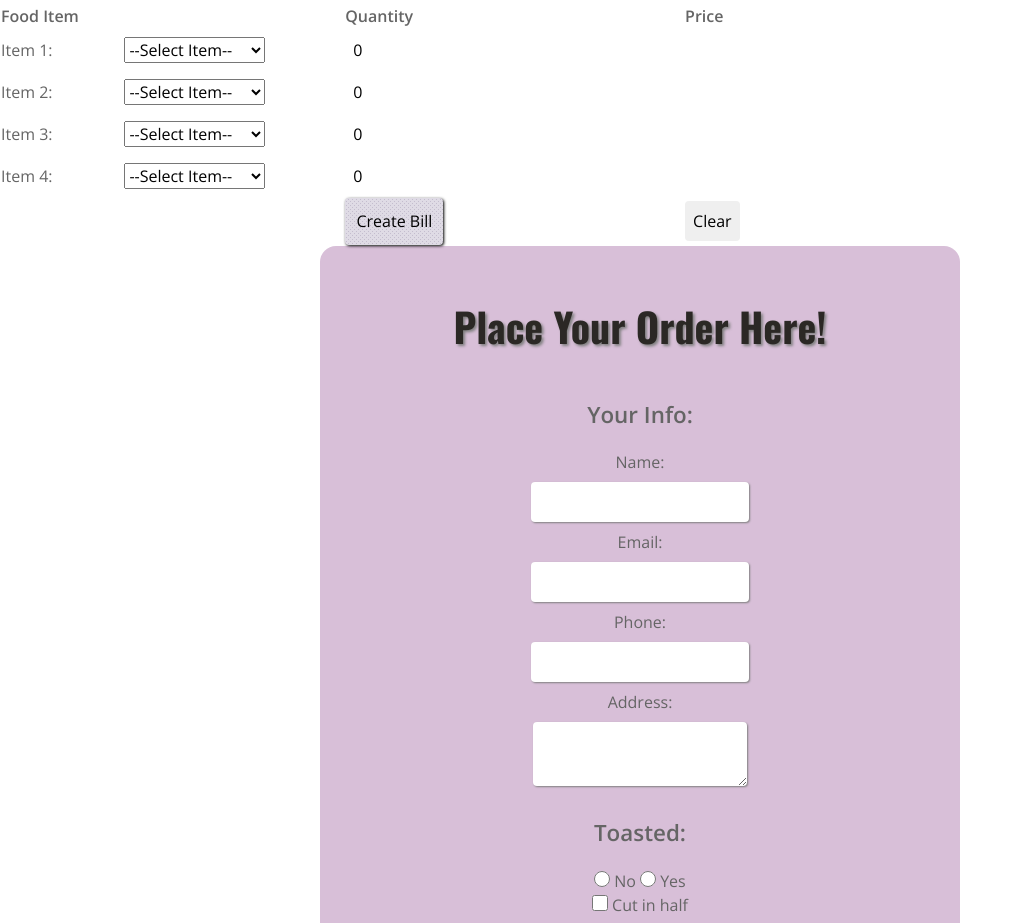
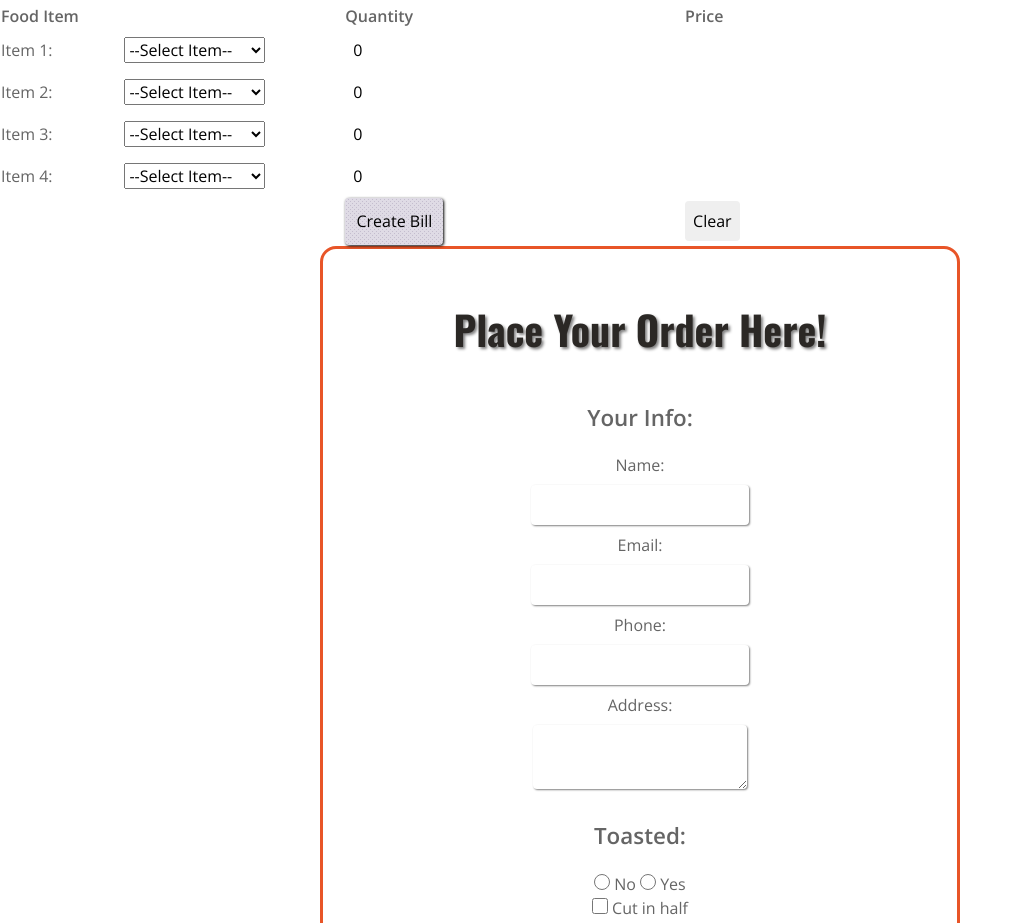
Before and after one commit to qtleeq/team-spirit, a plain HTML site: page menu.html in a window 1280 px wide. Shown: the part 499-1422 px from the top of the page, without its empty margins (0-1021 px from the left). Drawn offline with nearby package versions, Linux system fonts and the light colour scheme.

Commit message:
changing form
changing color on form

```diff
--- a/css/style.css
+++ b/css/style.css
@@ -356,9 +356,10 @@ h6,
 }
 
 .sandwich-form {
+  border: 3px solid rgb(232,85,40);
   display: flex;
   flex-direction: column;
-  background: thistle;
+  background: white;
   margin: 0 auto 2em;
   border-radius: 1em;
   padding: 1em 0;
@@ -376,7 +377,7 @@ input:hover,
 textarea:focus,
 textarea:hover {
   background: seashell;
-  border-bottom: 2px solid purple;
+  border-bottom: 2px solid rgb(232,85,40);
   outline: none;
 }
 
@@ -439,3 +440,4 @@ img {
   }
 }
 /* Form Ends */
+/* FLAME rgb(232,85,40) */
```
